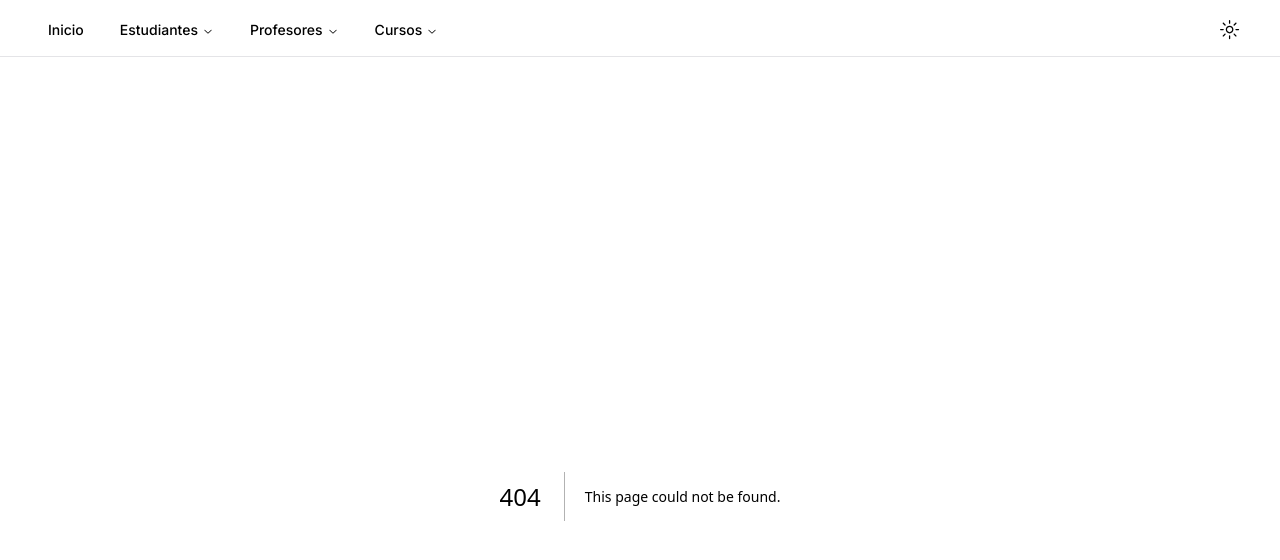
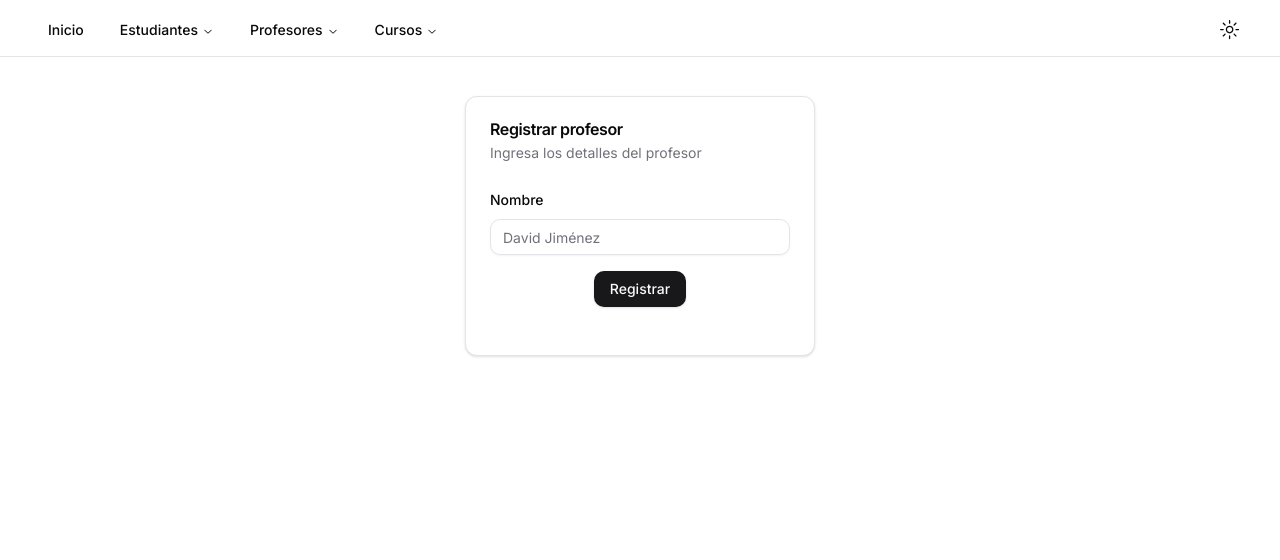
Before and after one commit to luvxpluto/appointments-tec, a Next.js app: page /professor-calification in a window 1280 px wide. Before the commit this address had no page. Shown: the top 560 px of the page. Built offline with nearby package versions, Linux system fonts and the light colour scheme.

Commit message:
Just the skull

```diff
--- /dev/null
+++ b/src/app/professor-calification/page.tsx
@@ -0,0 +1,109 @@
+"use client";
+
+import * as React from 'react';
+import { useForm } from 'react-hook-form';
+import { zodResolver } from '@hookform/resolvers/zod';
+import { z } from 'zod';
+
+import { Button } from '@/components/ui/button';
+import { Input } from '@/components/ui/input';
+
+import {
+    Card,
+    CardContent,
+    CardDescription,
+    CardFooter,
+    CardHeader,
+    CardTitle
+} from '@/components/ui/card';
+
+import {
+    Form,
+    FormControl,
+    FormField,
+    FormItem,
+    FormLabel,
+    FormMessage,
+} from '@/components/ui/form';
+
+import { toast } from '@/components/ui/use-toast';
+// Esquema modificado para aceptar el id como string y luego transformarlo a número
+const professorSchema = z.object({
+    name: z.string().min(2, { message: 'El nombre debe tener al menos 2 caracteres' }),
+});
+
+export function StudentForm(){
+    const form = useForm<z.infer<typeof professorSchema>>({
+        resolver: zodResolver(professorSchema),
+        defaultValues: {
+            name: '',
+        },
+    });
+
+    const onSubmit = async (data: any) => {
+        try {
+            const response = await fetch('/api/professors', {
+                method: 'POST',
+                headers: {
+                    'Content-Type': 'application/json',
+                },
+                body: JSON.stringify(data),
+            });
+
+            if (response.ok) {
+                const result = await response.json();
+                toast({
+                    title: "Profesor Registrado",
+                    description: `El profesor ${result.name} ha sido registrado exitosamente.`,
+                });
+            } else {
+                const errorData = await response.json();
+                toast({
+                    title: "Error",
+                    description: `Error al registrar el profesor: ${errorData.error}`,
+                });
+            }
+        } catch (error) {
+            toast({
+                title: "Error",
+                description: "Hubo un problema al registrar el profesor.",
+            });
+            console.error("Error al enviar los datos:", error);
+        }
+    };
+
+    return (
+        <Card className="w-[350px]">
+            <CardHeader>
+                <CardTitle>Registrar profesor</CardTitle>
+                <CardDescription>Ingresa los detalles del profesor</CardDescription>
+            </CardHeader>
+            <CardContent>
+                <Form {...form}>
+                    <form onSubmit={form.handleSubmit(onSubmit)}>
+                        <div className="grid w-full items-center gap-5">
+                            <FormField
+                                control={form.control}
+                                name="name"
+                                render={({ field }) => (
+                                    <FormItem>
+                                        <FormLabel htmlFor="name">Nombre</FormLabel>
+                                        <FormControl>
+                                            <Input id="name" placeholder="David Jiménez" {...field} />
+                                        </FormControl>
+                                        <FormMessage />
+                                    </FormItem>
+                                )}
+                            />
+                        </div>
+                        <CardFooter className="flex justify-center mt-4">
+                            <Button type="submit">Registrar</Button>
+                        </CardFooter>
+                    </form>
+                </Form>
+            </CardContent>
+        </Card>
+    );
+}
+
+export default StudentForm;
--- a/src/components/nav-bar.tsx
+++ b/src/components/nav-bar.tsx
@@ -45,7 +45,7 @@ const componentsProfessor: { title: string; href: string; description: string }[
     },
     {
       title: "Cambiar rating de un estudiante",
-      href: "",
+      href: "/professor-calification",
       description:
         "Elija un estudiante para calificar su participación en la cita.",
     },
```
